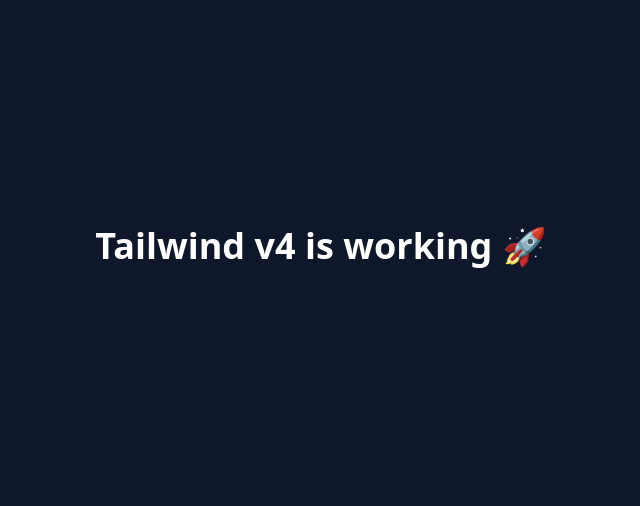
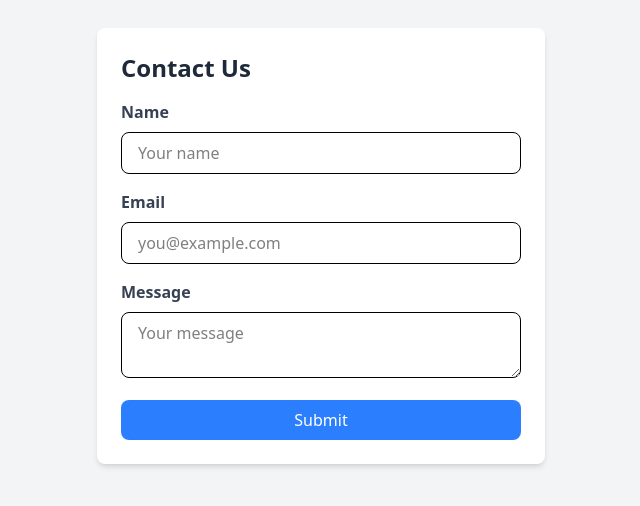
Before and after one commit to trsyjr/PMC-Form, a React (Vite) app: page / in a window 1280 px wide. Shown: the part 154-660 px from the top of the page, without its empty margins (319-959 px from the left). Built offline with nearby package versions, Linux system fonts and the light colour scheme.

Commit message:
For continuation in office

```diff
--- a/src/App.jsx
+++ b/src/App.jsx
@@ -1,14 +1,9 @@
-import { useState } from 'react'
-import reactLogo from './assets/react.svg'
-import viteLogo from '/vite.svg'
-import './App.css'
+import Form from "./components/Form";
 
 export default function App() {
   return (
-    <div className="min-h-screen flex items-center justify-center bg-slate-900">
-      <h1 className="text-4xl font-bold text-white">
-        Tailwind v4 is working 🚀
-      </h1>
+    <div className="min-h-screen flex items-center justify-center bg-gray-100 p-4">
+      <Form />
     </div>
-  )
+  );
 }
--- /dev/null
+++ b/src/components/Form.jsx
@@ -0,0 +1,57 @@
+import { useState } from "react";
+import Input from "./Input";
+
+export default function Form() {
+  const [formData, setFormData] = useState({
+    name: "",
+    email: "",
+    message: "",
+  });
+
+  const handleChange = (e) => {
+    setFormData({ ...formData, [e.target.name]: e.target.value });
+  };
+
+  const handleSubmit = (e) => {
+    e.preventDefault();
+    alert(`Form submitted!\n\nName: ${formData.name}\nEmail: ${formData.email}\nMessage: ${formData.message}`);
+    setFormData({ name: "", email: "", message: "" });
+  };
+
+  return (
+    <form onSubmit={handleSubmit} className="bg-white p-6 rounded-lg shadow-md w-full max-w-md">
+      <h1 className="text-2xl font-bold mb-4 text-gray-800">Contact Us</h1>
+
+      <Input
+        label="Name"
+        name="name"
+        value={formData.name}
+        onChange={handleChange}
+        placeholder="Your name"
+      />
+      <Input
+        label="Email"
+        name="email"
+        type="email"
+        value={formData.email}
+        onChange={handleChange}
+        placeholder="you@example.com"
+      />
+      <Input
+        label="Message"
+        name="message"
+        type="textarea"
+        value={formData.message}
+        onChange={handleChange}
+        placeholder="Your message"
+      />
+
+      <button
+        type="submit"
+        className="w-full bg-blue-500 text-white py-2 rounded-lg hover:bg-blue-600 transition-colors"
+      >
+        Submit
+      </button>
+    </form>
+  );
+}
--- /dev/null
+++ b/src/components/Input.jsx
@@ -0,0 +1,27 @@
+export default function Input({ label, name, type = "text", value, onChange, placeholder }) {
+  return (
+    <div className="mb-4">
+      <label className="block mb-2 font-semibold text-gray-700">{label}</label>
+      {type === "textarea" ? (
+        <textarea
+          name={name}
+          value={value}
+          onChange={onChange}
+          placeholder={placeholder}
+          required
+          className="w-full px-4 py-2 border rounded-lg focus:outline-none focus:ring-2 focus:ring-blue-500"
+        />
+      ) : (
+        <input
+          type={type}
+          name={name}
+          value={value}
+          onChange={onChange}
+          placeholder={placeholder}
+          required
+          className="w-full px-4 py-2 border rounded-lg focus:outline-none focus:ring-2 focus:ring-blue-500"
+        />
+      )}
+    </div>
+  );
+}
```
